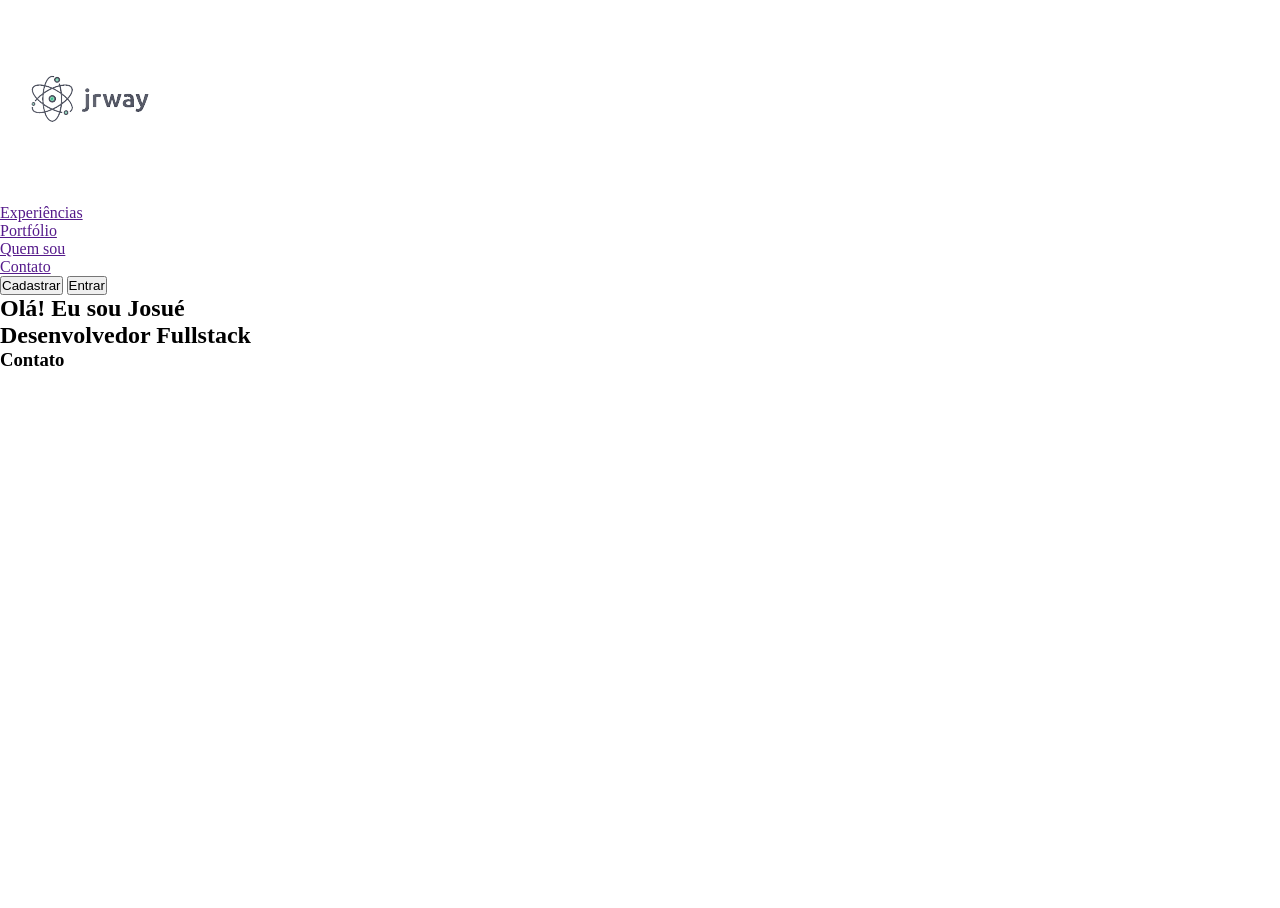
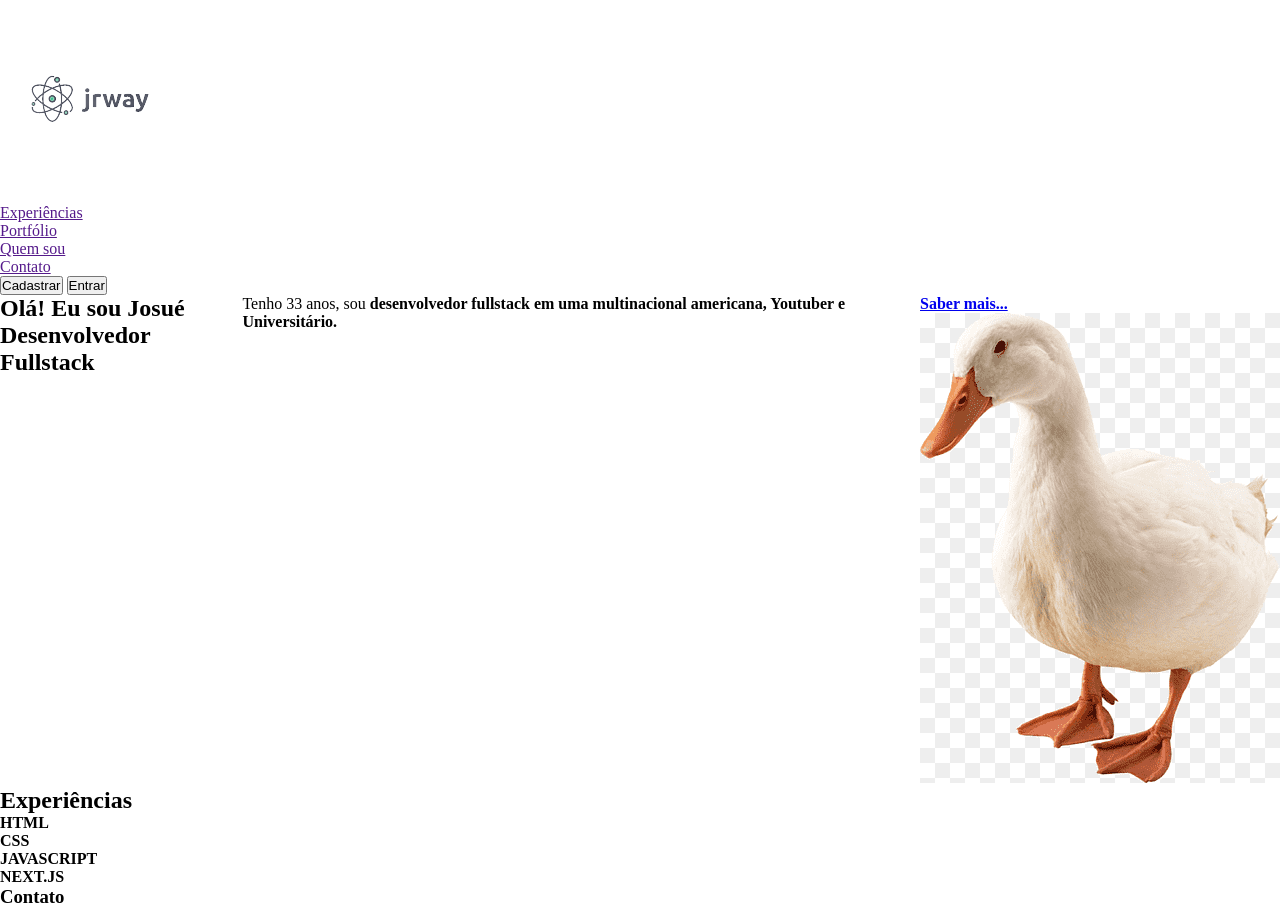
Before and after one commit to Jreng7/landing-page, a plain HTML site: page index.html in a window 1280 px wide. Before the commit the page ends 800 px from the top, so only its background shows below. Drawn offline with Linux system fonts and the light colour scheme.

Commit message:
algumas alterações

```diff
--- a/css/style.css
+++ b/css/style.css
@@ -3,3 +3,8 @@
     padding: 0;
     box-sizing: border-box;
 }
+
+.left {
+    display: flex;
+    flex-direction: row;
+}
--- a/index.html
+++ b/index.html
@@ -32,9 +32,20 @@
     <main>
         <section class="left">
             <h1>Olá! Eu sou Josué <br><strong>Desenvolvedor Fullstack</strong></h1>
+            <p>Tenho 33 anos, sou <strong>desenvolvedor fullstack em uma multinacional americana, <strong>Youtuber</strong> e <strong>Universitário.</strong></p>
+            <a href="#contact">Saber mais...</a>
+            <figure>
+                <img src="images/pato.png" alt="foto do meu perfil">
+            </figure>
         </section>
         <section id="experiencies" class="right">
-
+            <h2 class="title">Experiências</h2>
+            <ul>
+                <li>HTML</li>
+                <li>CSS</li>
+                <li>JAVASCRIPT</li>
+                <li>NEXT.JS</li>
+            </ul>
         </section>
         <section id="who-am-I" class="down">
 
@@ -43,7 +54,7 @@
 
         </section>
     </main>
-    <footer>
+    <footer id="contact">
         <h3>Contato</h3>
         <nav>
 
```
Also changed, not shown: images/pato.png (added).
